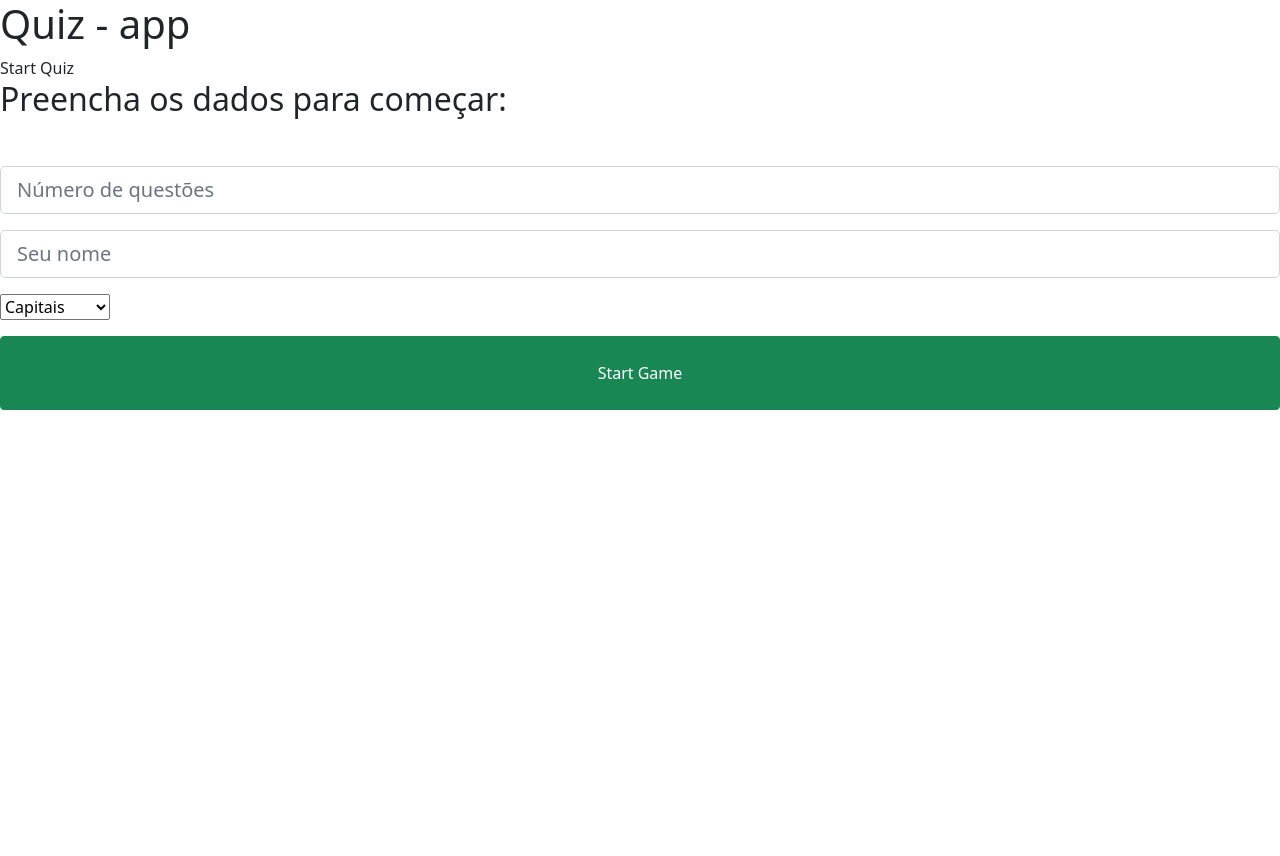
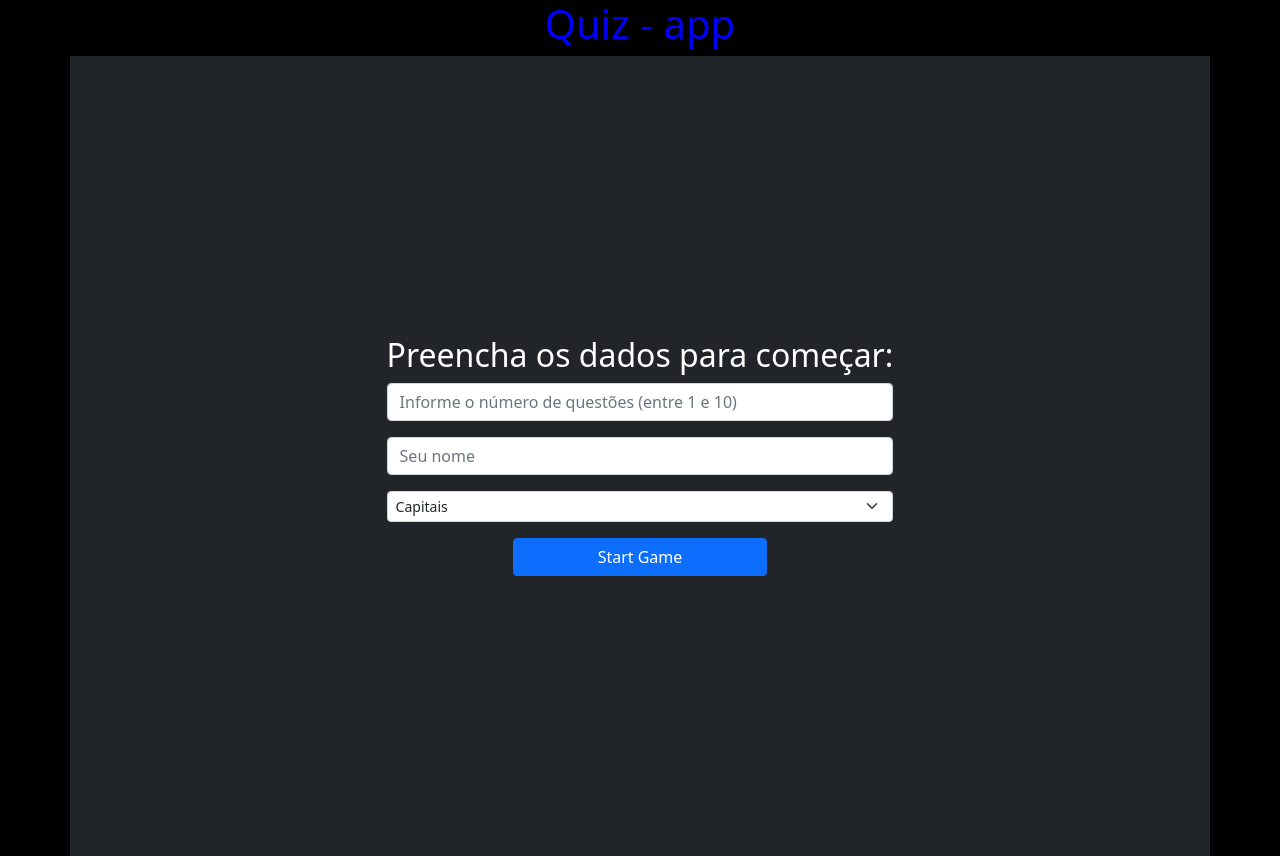
Before and after one commit to patrick-paz/QUIZ, a SvelteKit app in the folder frontend/quiz-app/: page / in a window 1280 px wide. Before the commit the page ends 800 px from the top, so only its background shows below. Built offline with nearby package versions, Linux system fonts and the light colour scheme; no server answers.

Commit message:
front end

```diff
--- a/frontend/quiz-app/src/routes/+page.svelte
+++ b/frontend/quiz-app/src/routes/+page.svelte
@@ -2,25 +2,47 @@
 	export let data;
 	import InicioJogo from './quiz/InicioJogo.svelte';
 	import Quiz from './quiz/Quiz.svelte';
+</script>
+
+<body class="body full-height">
+
+	<h1>Quiz - app</h1>
+	<div class="container bg-dark text-white">
+
+		<div>
+			{#if !data.props.qtd}
+				<InicioJogo />
+			{/if}
+
+			{#if data.props.qtd > 0}
+				<Quiz quizQuestions={data.props.perguntas} />
+			{/if}
+		</div>
+	</div>
+</body>
 
 
+<style>
+    .body {
+        margin: 0;
+        padding: 0;
+		background-color: black;
 
+    }
 
+    .container {
+        display: flex;
+        align-items: center;
+        justify-content: center;
+        height: 100vh; /* Altura total da janela */
+    }
 
-</script>
+    .full-height {
+        height: 100%; /* Altura total da janela */
+    }
 
-<section>
-	<h1>Quiz - app</h1>
-	<div>
-
-		{#if !data.props.qtd}
-			<InicioJogo />
-		{/if}
-
-		{#if data.props.qtd > 0}
-			<Quiz
-				quizQuestions={data.props.perguntas}
-			/>
-		{/if}
-	</div>
-</section>
+	h1 {
+		text-align: center;
+		color: blue;
+	}
+</style>
--- a/frontend/quiz-app/src/routes/quiz/InicioJogo.svelte
+++ b/frontend/quiz-app/src/routes/quiz/InicioJogo.svelte
@@ -2,7 +2,7 @@
 	let value;
 	import Alert from './Alert.svelte';
 
-	let data = []
+	let data = [];
 	async function handleSubmit(e) {
 		if (value <= 0 || value > 10) {
 			e.preventDefault();
@@ -21,22 +21,25 @@
 		}
 	}
 </script>
-<span> Start Quiz </span>
 
 <h2>Preencha os dados para começar:</h2>
-<form action="/" class="my-5" on:submit={handleSubmit}>
+<form action="/" on:submit={handleSubmit}>
+	<div class="mb-3">
 		<input
-		class="form-control form-control-lg my-3"
+			class="form-control"
 			type="number"
-		min="0"
+			min="1"
 			max="10"
 			name="qtd"
 			bind:value
-		placeholder="Número de questões"
+			placeholder="Informe o número de questões (entre 1 e 10)"
 		/>
-	<input class="form-control my-3 form-control-lg" name="nome" placeholder="Seu nome" />
-
-	<select name="tema" placeholder="Selecione o tema">
+	</div>
+	<div class="mb-3">
+		<input class="form-control" name="nome" placeholder="Seu nome" />
+	</div>
+	<div class="mb-3">
+		<select class="form-select form-select-sm" name="tema" placeholder="Selecione o tema">
 			<option value="capitais" selected>Capitais</option>
 			<option value="biologia">Biologia</option>
 			<option value="quimica">Quimica</option>
@@ -44,7 +47,8 @@
 			<option value="geografia">Geografia</option>
 			<option value="aleatorio">Aleatorio</option>
 		</select>
-	<div class="d-grid gap-2">
-		<button class="btn btn-success py-4 my-3" type="submit">Start Game</button>
+	</div>
+	<div class="d-grid gap-2 col-6 mx-auto">
+		<button class="btn btn-primary" type="submit">Start Game</button>
 	</div>
 </form>
--- a/frontend/quiz-app/src/routes/quiz/Modal.svelte
+++ b/frontend/quiz-app/src/routes/quiz/Modal.svelte
@@ -13,13 +13,14 @@
 	on:click|self={() => dialog.close()}
 >
 	<!-- svelte-ignore a11y-no-static-element-interactions -->
-	<div on:click|stopPropagation>
+
+	<div class="modal-content" on:click|stopPropagation>
 		<slot name="header" />
 		<hr />
 		<slot />
 		<hr />
 		<!-- svelte-ignore a11y-autofocus -->
-		<button autofocus on:click={() => dialog.close()}>close modal</button>
+		<button class="btn btn-primary" autofocus on:click={() => dialog.close()}>Fechar</button>
 	</div>
 </dialog>
 
--- a/frontend/quiz-app/src/routes/quiz/Quiz.svelte
+++ b/frontend/quiz-app/src/routes/quiz/Quiz.svelte
@@ -2,7 +2,7 @@
 	import CheckmarkIcon from '../../icon/CheckmarkIcon.svelte';
 	import Pontos from './Pontos.svelte';
 	import { corrigirResposta } from '../../lib/functions';
-	import Modal from "./Modal.svelte";
+	import Modal from './Modal.svelte';
 
 	export let quizQuestions = [];
 	export let currentQuestionIndex = 0;
@@ -20,17 +20,14 @@
 		isAnswered = true;
 
 		try {
-
 			const notificationMessage = await corrigirResposta(resJogador, resCorreta);
 
 			console.log(notificationMessage);
 
 			showNotification = true;
 			message = notificationMessage;
-
 		} catch (error) {
-        console.error("Erro ao corrigir resposta:", error);
-
+			console.error('Erro ao corrigir resposta:', error);
 		}
 	}
 
@@ -46,12 +43,15 @@
 </script>
 
 <div class="flex justify-center mt-4">
-	<button on:click={nextQuestion} class:show>
+	<button class="btn btn-success" on:click={nextQuestion} class:show>
 		{currentQuestionIndex + 1 !== quizQuestions.length ? 'Próximo' : 'Acabou'}
 	</button>
 </div>
 
-<div class="bg-white rounded-xl px-4 py-5">
+<div class="bg-black rounded-xl px-4 py-5">
+	<p class="text-xs font-light" class:show>
+		Tema escolhido: {quizQuestions[currentQuestionIndex]?.tema}
+	</p>
 	<p class="text-xs font-light" class:show>
 		Pergunta {currentQuestionIndex + 1}/{quizQuestions.length}
 	</p>
@@ -76,7 +76,6 @@
 						<CheckmarkIcon />
 					{/if}
 					{answer}
-					{isAnswered}
 				</button>
 			{/each}
 		</div>
@@ -87,6 +86,7 @@
 <Modal bind:showNotification>
 	{message}
 </Modal>
+
 <style>
 	.show {
 		display: none;
```
Lines whose indentation alone changed are shown as unchanged.
